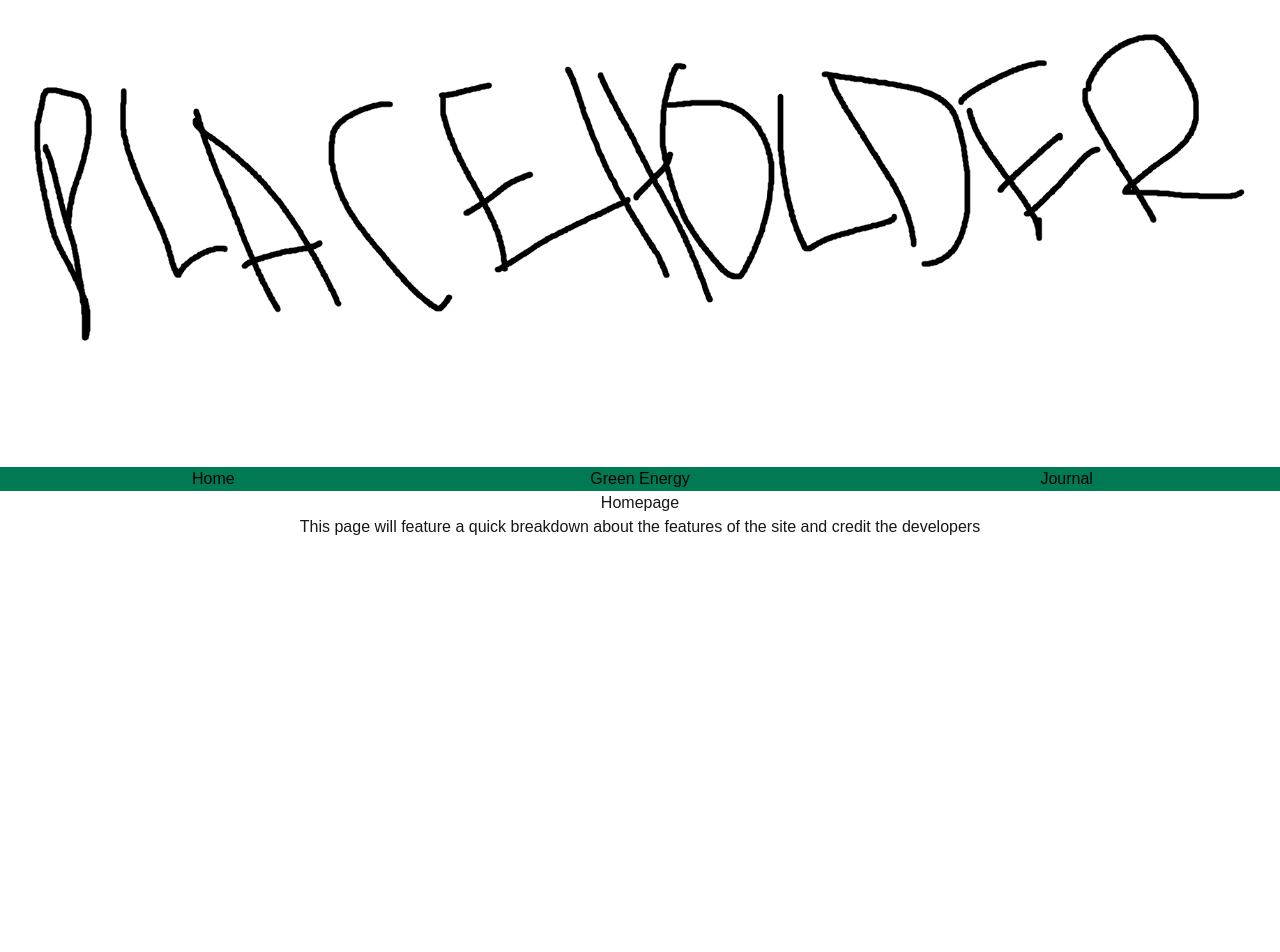
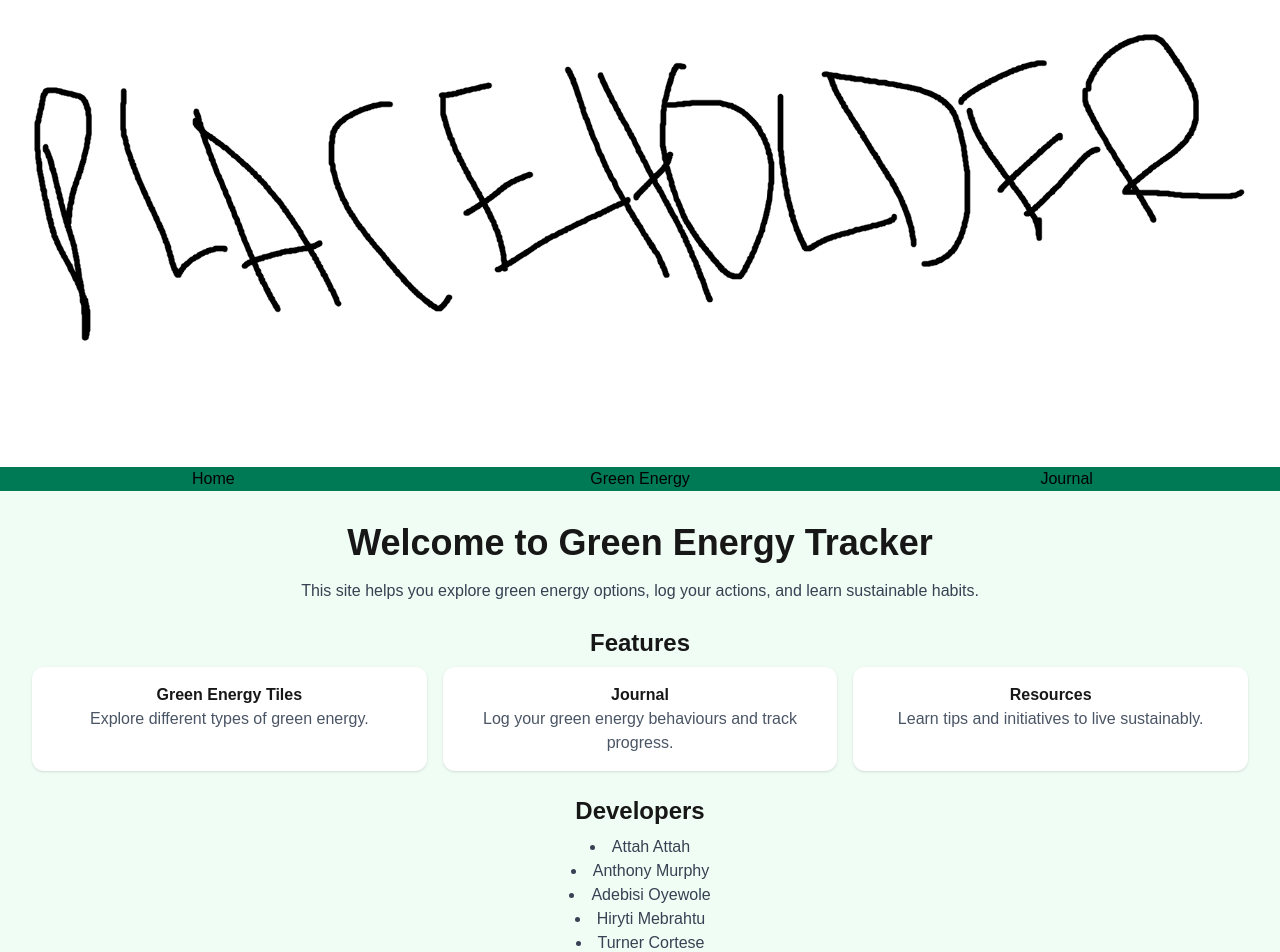
Before and after one commit to awrmurphy/cpan144-group-project, a Next.js app: page / in a window 1280 px wide. Shown: the top 952 px of the page. Built offline with nearby package versions, Linux system fonts and the light colour scheme.

Commit message:
Add interactive Home, Green Energy, and Journal pages

```diff
--- a/pages/green.tsx
+++ b/pages/green.tsx
@@ -1,12 +1,49 @@
+import { useState } from "react";
+
 export default function Green() {
+  const [selected, setSelected] = useState(null);
+
+  const energyTypes = [
+    { name: "Solar", description: "Uses sunlight to generate power" },
+    { name: "Wind", description: "Uses wind turbines to generate power" },
+    { name: "Hydro", description: "Uses water flow to generate power" },
+  ];
+
   return (
-    <div className="h-screen">
-      <h1>Green Energy Page</h1>
-      <p>
-        This page will feature tiles with different types of green energy
-        options and will render a new component with information about
-        initiatives related to each type of green energy
-      </p>
+    <div className="p-8">
+      <h1>Green Energy</h1>
+      <div className="grid grid-cols-1 sm:grid-cols-2 gap-4">
+        {energyTypes.map((item) => (
+          <div
+            key={item.name}
+            className="p-6 bg-green-100 rounded-xl cursor-pointer hover:bg-green-200"
+            onClick={() => setSelected(item)}
+          >
+            {item.name}
+          </div>
+        ))}
+      </div>
+
+      {selected && (
+        <div
+          className="fixed inset-0 bg-black/40 flex items-center justify-center"
+          onClick={() => setSelected(null)}
+        >
+          <div
+            className="bg-white p-8 rounded-xl max-w-md"
+            onClick={(e) => e.stopPropagation()}
+          >
+            <h2 className="text-xl font-bold">{selected.name}</h2>
+            <p>{selected.description}</p>
+            <button
+              className="mt-4 px-4 py-2 bg-green-600 text-white rounded-xl"
+              onClick={() => setSelected(null)}
+            >
+              Close
+            </button>
+          </div>
+        </div>
+      )}
     </div>
   );
 }
--- a/pages/index.tsx
+++ b/pages/index.tsx
@@ -1,11 +1,40 @@
 export default function Home() {
+  const features = [
+    { title: "Green Energy Tiles", desc: "Explore different types of green energy." },
+    { title: "Journal", desc: "Log your green energy behaviours and track progress." },
+    { title: "Resources", desc: "Learn tips and initiatives to live sustainably." },
+  ];
+
+  const developers = ["Attah Attah", "Anthony Murphy", "Adebisi Oyewole", "Hiryti Mebrahtu", "Turner Cortese"];
+
   return (
-    <div className="h-screen">
-      <h1>Homepage</h1>
-      <p>
-        This page will feature a quick breakdown about the features of the site
-        and credit the developers
+    <div className="h-screen p-8 bg-green-50">
+      <h1 className="text-4xl font-bold mb-4">Welcome to Green Energy Tracker</h1>
+      <p className="mb-6 text-gray-700">
+        This site helps you explore green energy options, log your actions, and learn sustainable habits.
       </p>
+
+      {/* Features */}
+      <h2 className="text-2xl font-semibold mb-2">Features</h2>
+      <div className="grid grid-cols-1 sm:grid-cols-3 gap-4 mb-6">
+        {features.map((f, index) => (
+          <div
+            key={index}
+            className="p-4 bg-white rounded-xl shadow hover:scale-105 transition transform cursor-pointer"
+          >
+            <h3 className="font-bold">{f.title}</h3>
+            <p className="text-gray-600">{f.desc}</p>
+          </div>
+        ))}
+      </div>
+
+      {/* Developers */}
+      <h2 className="text-2xl font-semibold mb-2">Developers</h2>
+      <ul className="list-disc list-inside text-gray-700">
+        {developers.map((dev, index) => (
+          <li key={index}>{dev}</li>
+        ))}
+      </ul>
     </div>
   );
 }
--- a/pages/journal.tsx
+++ b/pages/journal.tsx
@@ -1,11 +1,48 @@
+import { useState } from "react";
+
 export default function Journal() {
+  const [entries, setEntries] = useState([]);
+  const [input, setInput] = useState("");
+
+  const addEntry = () => {
+    if (input.trim() === "") return;
+    setEntries([...entries, { text: input, date: new Date().toLocaleString() }]);
+    setInput("");
+  };
+
   return (
-    <div className="h-screen">
-      <h1>Journal</h1>
-      <p>
-        This page will feature a journal in which users can log their green
-        energy behaviours
+    <div className="h-screen p-8 bg-green-50">
+      <h1 className="text-3xl font-bold mb-4">Journal</h1>
+      <p className="mb-6">
+        Log your green energy behaviours here.
       </p>
+
+      {/* Input area */}
+      <div className="flex mb-4">
+        <input
+          type="text"
+          value={input}
+          onChange={(e) => setInput(e.target.value)}
+          placeholder="Enter your action..."
+          className="flex-1 p-2 rounded-l-xl border border-green-300 focus:outline-none"
+        />
+        <button
+          onClick={addEntry}
+          className="px-4 bg-green-600 text-white rounded-r-xl hover:bg-green-700 transition"
+        >
+          Add
+        </button>
+      </div>
+
+      {/* Journal entries */}
+      <ul className="space-y-2">
+        {entries.map((entry, index) => (
+          <li key={index} className="p-4 bg-white rounded-xl shadow">
+            <p>{entry.text}</p>
+            <span className="text-sm text-gray-500">{entry.date}</span>
+          </li>
+        ))}
+      </ul>
     </div>
   );
 }
```
Also changed, not shown: package.json (+4 -3 lines), 1 other file (tests, documents, lock files or other folders).
